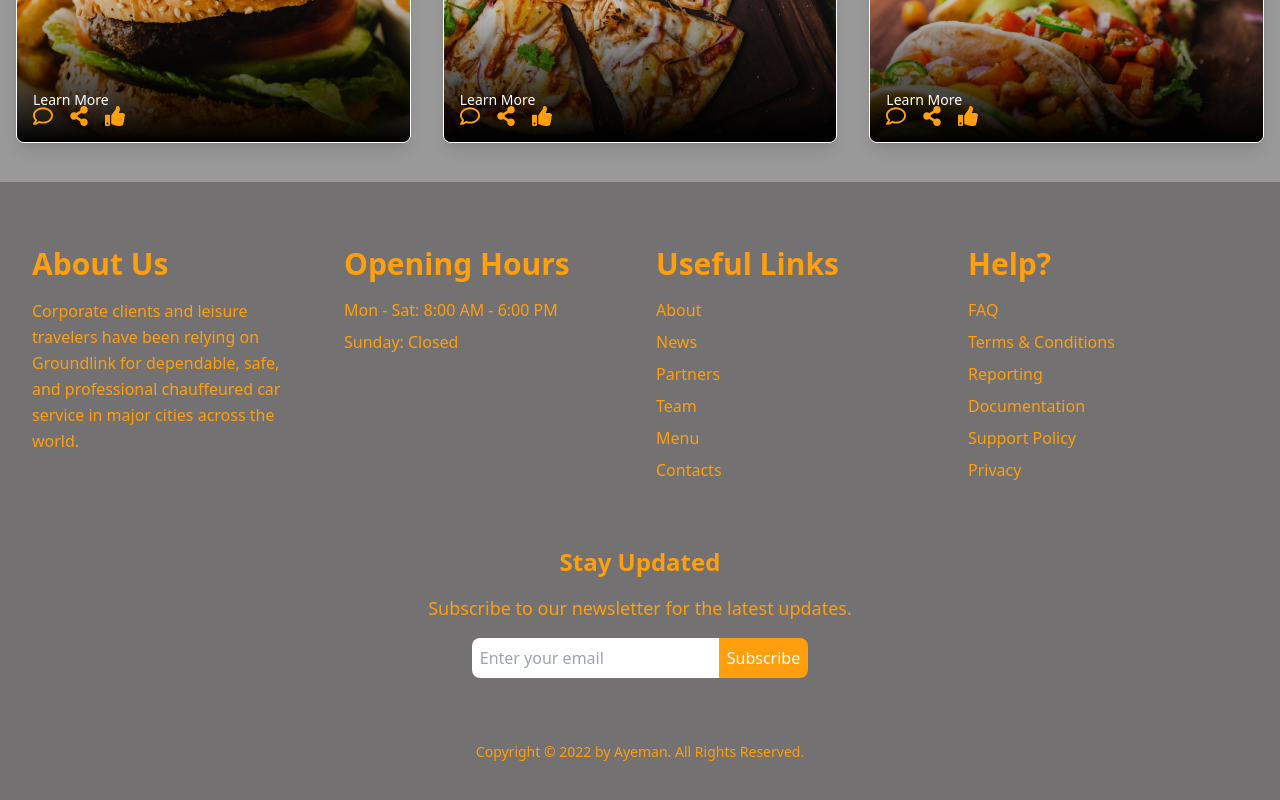
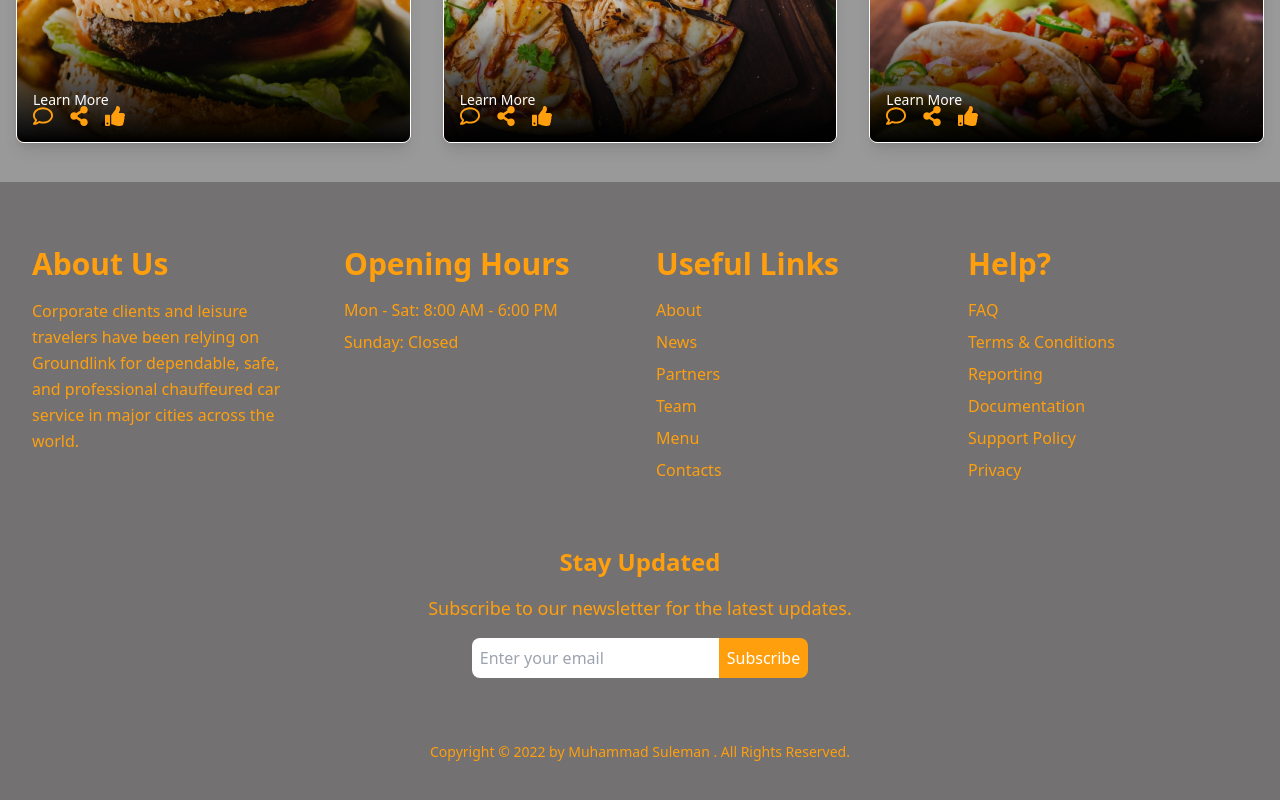
Before and after one commit to Muhammad-Suleman-Talib/Food-tuck, a Next.js app: page / in a window 1280 px wide. Shown: the part 6814-7614 px from the top of the page. Built offline with nearby package versions, Linux system fonts and the light colour scheme.

Commit message:
Update footer.tsx

```diff
--- a/app/components/footer.tsx
+++ b/app/components/footer.tsx
@@ -66,7 +66,7 @@
 
       {/* Footer Bottom */}
       <div className="text-center mt-16 text-sm">
-        <p>Copyright © 2022 by Ayeman. All Rights Reserved.</p>
+        <p>Copyright © 2022 by Muhammad Suleman . All Rights Reserved.</p>
       </div>
     </div>
   );
```
